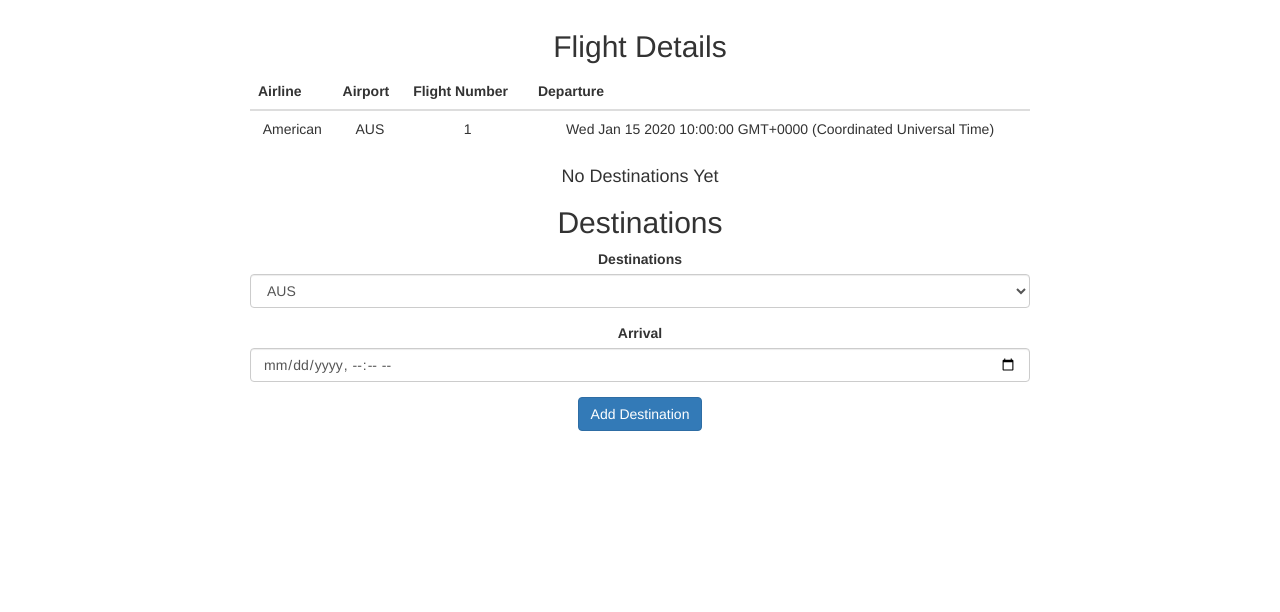
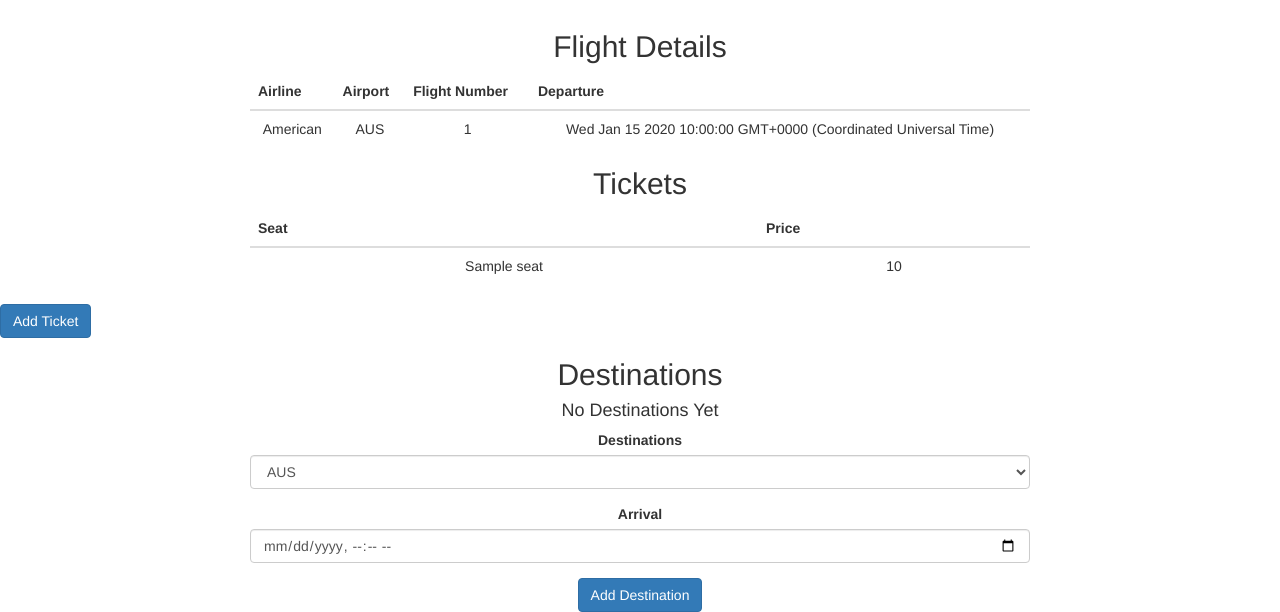
Before and after one commit to tiffbouchard/mongoose-flights, a Node server app: template views/flights/show.ejs in a window 1280 px wide. Shown: the part 238-850 px from the top of the page. Before the commit the page ends 669 px from the top, so only its background shows below. Run offline with Node 20, Linux system fonts and the light colour scheme; tables that the repository leaves empty hold one stand-in row (values such as "Sample post"); the template is opened without the code that fills it: values that come from a table or form of the project are taken from there, most other values are stand-ins (such as "Sample title", 1, 10 or a date in 2020); some libraries are stand-ins or nearby versions.

Commit message:
Add ticket new view

```diff
--- a/views/flights/show.ejs
+++ b/views/flights/show.ejs
@@ -23,7 +23,39 @@
   </table>
 </section>
 
+<!-- list out tickets for the flight  -->
+<section><h2>Tickets</h2></section>
+<% if (tickets.length) { %>
+<section>
+  <table class="table">
+    <thead>
+      <% tickets.forEach(function(t) { %>
+      <tr>
+        <th>Seat</th>
+        <th>Price</th>
+      </tr>
+    </thead>
+    <tbody>
+      <tr>
+        <td><%= t.seat %></td>
+        <td><%= t.price %></td>
+      </tr>
+      <% }); %>
+    </tbody>
+  </table>
+</section>
+<% } else { %>
+<section><h4>No Tickets Yet</h4></section>
+<% } %>
+<div>
+  <a href="/tickets/new/<%=flight.id%>"
+    ><button class="btn btn-primary">Add Ticket</button></a
+  >
+</div>
+
 <!-- list out the destinations that someone has added -->
+
+<section><h2>Destinations</h2></section>
 <% if (flight.destinations.length) { %>
 <section>
   <table class="table">
@@ -50,7 +82,6 @@
 <!-- form to enter in destinations for the given flight -->
 <section>
   <form method="POST" action="/flights/<%= flight.id%>/destinations">
-    <h2>Destinations</h2>
     <div class="form-group">
       <label>Destinations</label>
       <select class="form-control" name="airport">
```
Also changed, not shown: views/tickets/new.ejs (added, +25 -0 lines).
